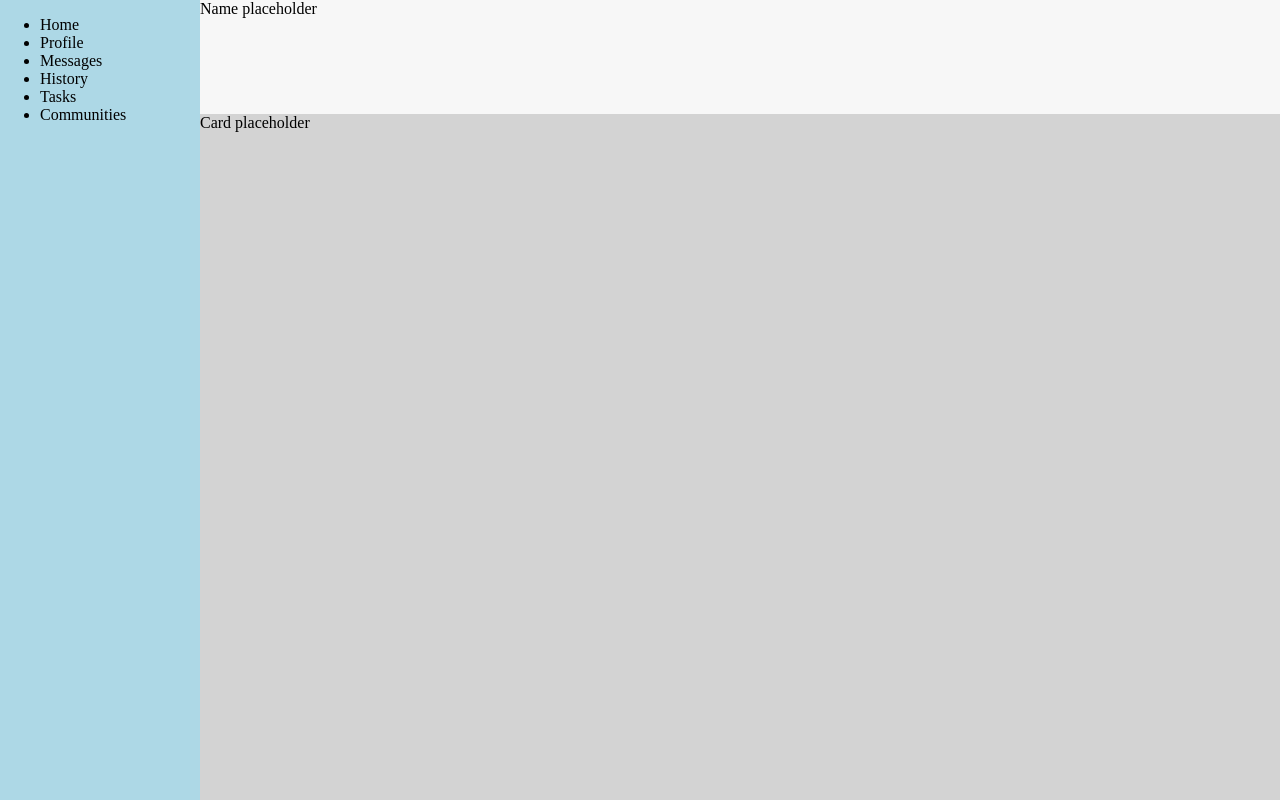
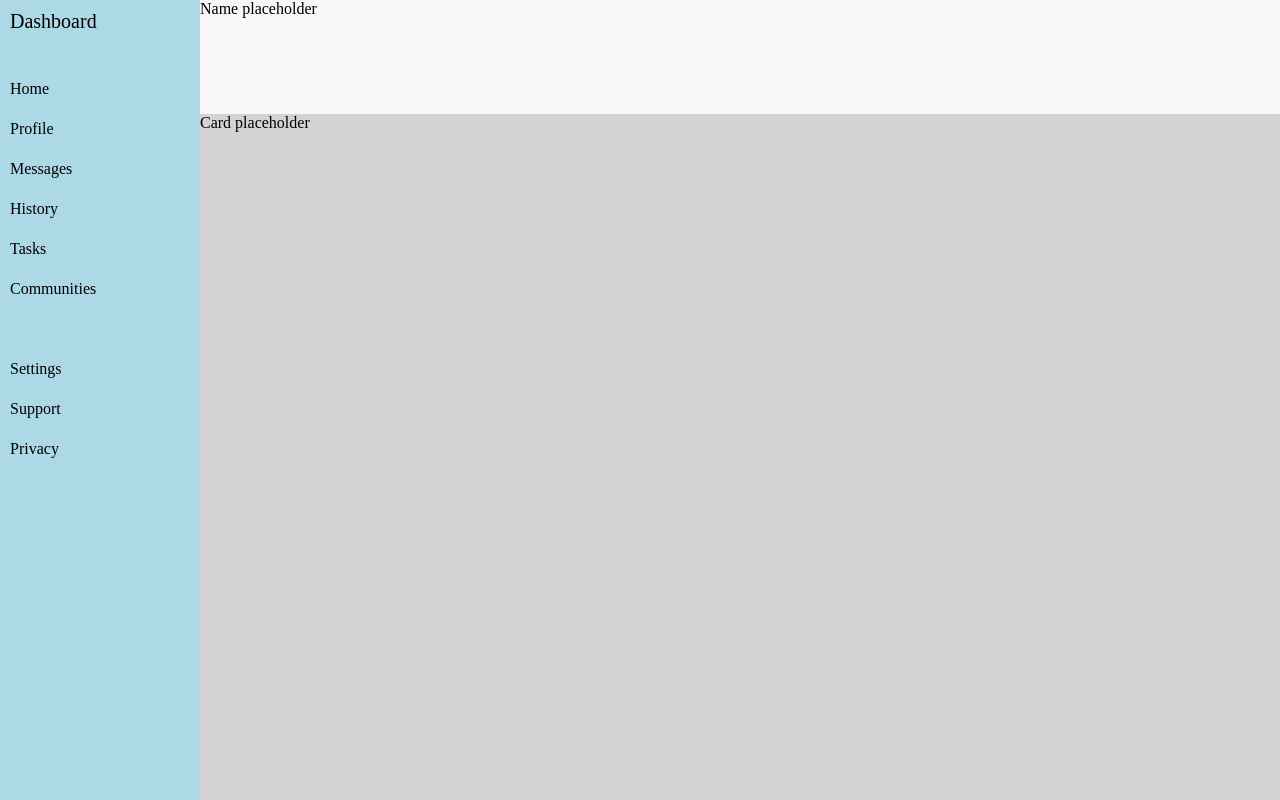
Before and after one commit to vvrestler/admin-dashboard, a plain HTML site: page index.html in a window 1280 px wide. Drawn offline with Linux system fonts and the light colour scheme.

Commit message:
Add spacing for sidebar list

```diff
--- a/index.html
+++ b/index.html
@@ -12,12 +12,16 @@
 <body>
     <div class="sidebar">
         <ul>
+            <li class="dashboard">Dashboard</li>
             <li>Home</li>
             <li>Profile</li>
             <li>Messages</li>
             <li>History</li>
             <li>Tasks</li>
-            <li>Communities</li>
+            <li class="communities">Communities</li>
+            <li>Settings</li>
+            <li>Support</li>
+            <li>Privacy</li>
         </ul>
     </div>
     <div class="header">
--- a/styles.css
+++ b/styles.css
@@ -9,16 +9,33 @@ body {
     grid-template-columns: 200px 1fr;
     grid-template-rows: 1fr 6fr;
 }
+ul {
+    margin: 0;
+    padding: 0;
+    list-style-type: none;
+}
 
-.sidebar{
+.sidebar {
     background-color: lightblue;
     grid-row: 1/3;
 }
-
-.header{
+.sidebar > ul {
+    display: grid;
+    grid-template-rows: repeat(11, 40px);
+    margin-left: 10px;
+}
+.dashboard {
+    grid-row: 1/3;
+    font-size: 20px;
+    padding-top: 10px;
+}
+.communities {
+    grid-row: 8/10;
+}
+.header {
     background-color: #f7f7f7;
 }
 
-.content{
+.content {
     background-color: lightgrey;
 }
```
